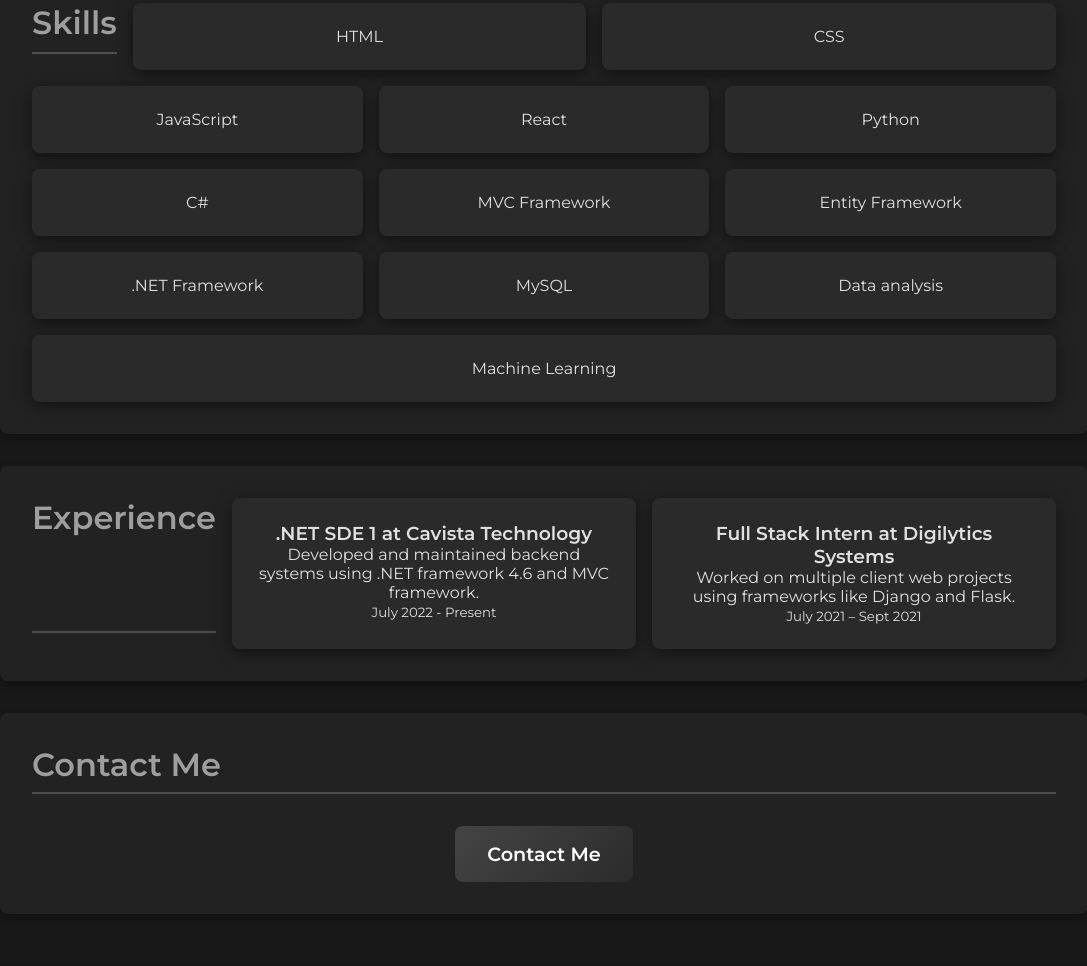
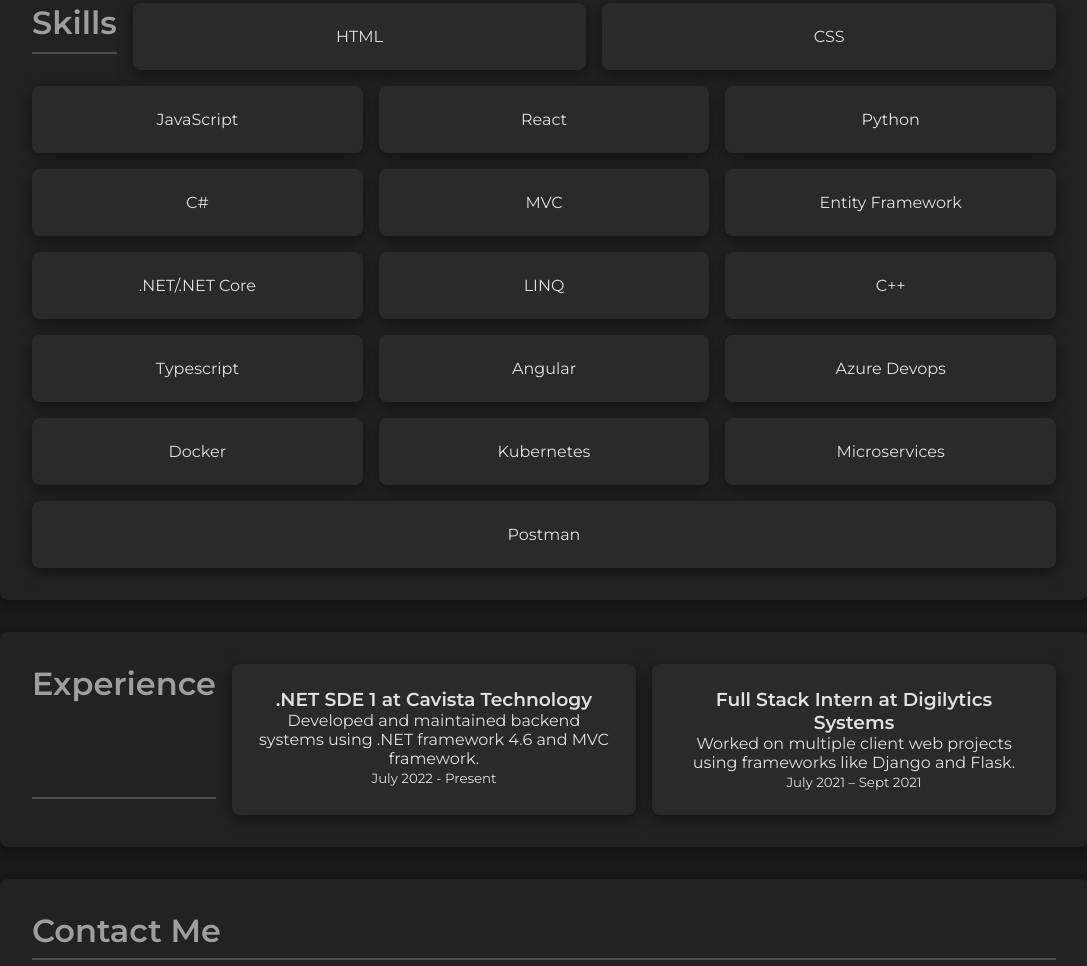
Before and after one commit to PrasadBhosale419/Prasad.github.io, a plain HTML site: page index.html in a window 1280 px wide. Shown: the part 808-1774 px from the top of the page, without its empty margins (96-1183 px from the left). Drawn offline with Linux system fonts and the light colour scheme.

Commit message:
Update index.html

```diff
--- a/index.html
+++ b/index.html
@@ -171,12 +171,18 @@
             <div class="skill">React</div>
             <div class="skill">Python</div>
             <div class="skill">C#</div>
-            <div class="skill">MVC Framework</div>
+            <div class="skill">MVC</div>
             <div class="skill">Entity Framework</div>
-            <div class="skill">.NET Framework</div>
-            <div class="skill">MySQL</div>
-            <div class="skill">Data analysis</div>
-            <div class="skill">Machine Learning</div>
+            <div class="skill">.NET/.NET Core</div>
+            <div class="skill">LINQ</div>
+            <div class="skill">C++</div>
+            <div class="skill">Typescript</div>
+            <div class="skill">Angular</div>
+            <div class="skill">Azure Devops</div>
+            <div class="skill">Docker</div>
+            <div class="skill">Kubernetes</div>
+            <div class="skill">Microservices</div>
+            <div class="skill">Postman</div>
         </section>
 
         <section class="section experience">
```
